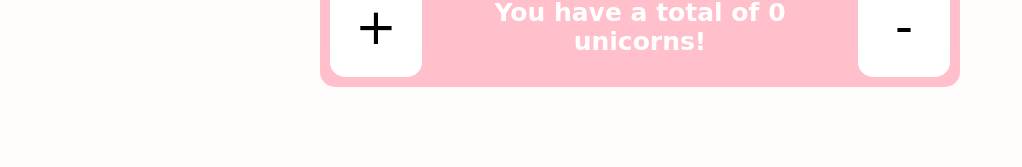
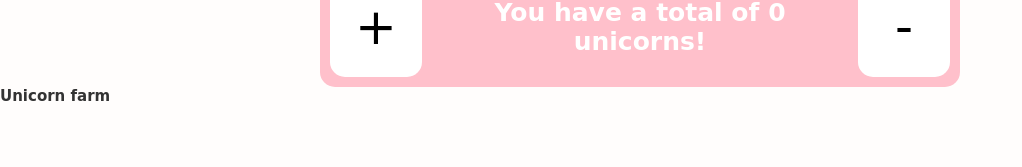
Before and after one commit to AnnaMaPe/202301-w7ch3-anna-marrodan, a React (Create React App) app: page / in a window 1280 px wide. Shown: the part 133-300 px from the top of the page, without its empty margins (0-1022 px from the left). Built offline with nearby package versions, Linux system fonts and the light colour scheme.

Commit message:
Create component to show unicorn emojis

```diff
--- a/src/App.tsx
+++ b/src/App.tsx
@@ -1,9 +1,11 @@
 import { UnicornCounter } from "./components/UnicornCounter/UnicornCounter";
+import { UnicornGallery } from "./components/UnicornFarm/UnicornFarm";
 
 const App = () => {
   return (
     <>
       <UnicornCounter />
+      <UnicornGallery />
     </>
   );
 };
--- /dev/null
+++ b/src/components/UnicornFarm/UnicornFarm.tsx
@@ -0,0 +1,19 @@
+import { useEffect } from "react";
+import { useAppSelector } from "../../store/hooks";
+
+export const UnicornGallery = (): JSX.Element => {
+  const unicornCount = useAppSelector((state) => state.unicorn.count);
+  const unicornEmojis = Array.from({ length: unicornCount }, (_, i) => (
+    <span key={i} role="img" aria-label="unicorn">
+      🦄
+    </span>
+  ));
+
+  useEffect(() => {}, [unicornCount]);
+  return (
+    <>
+      <h2>Unicorn farm</h2>
+      <div className="gallery_emojis">{unicornEmojis}</div>
+    </>
+  );
+};
```
